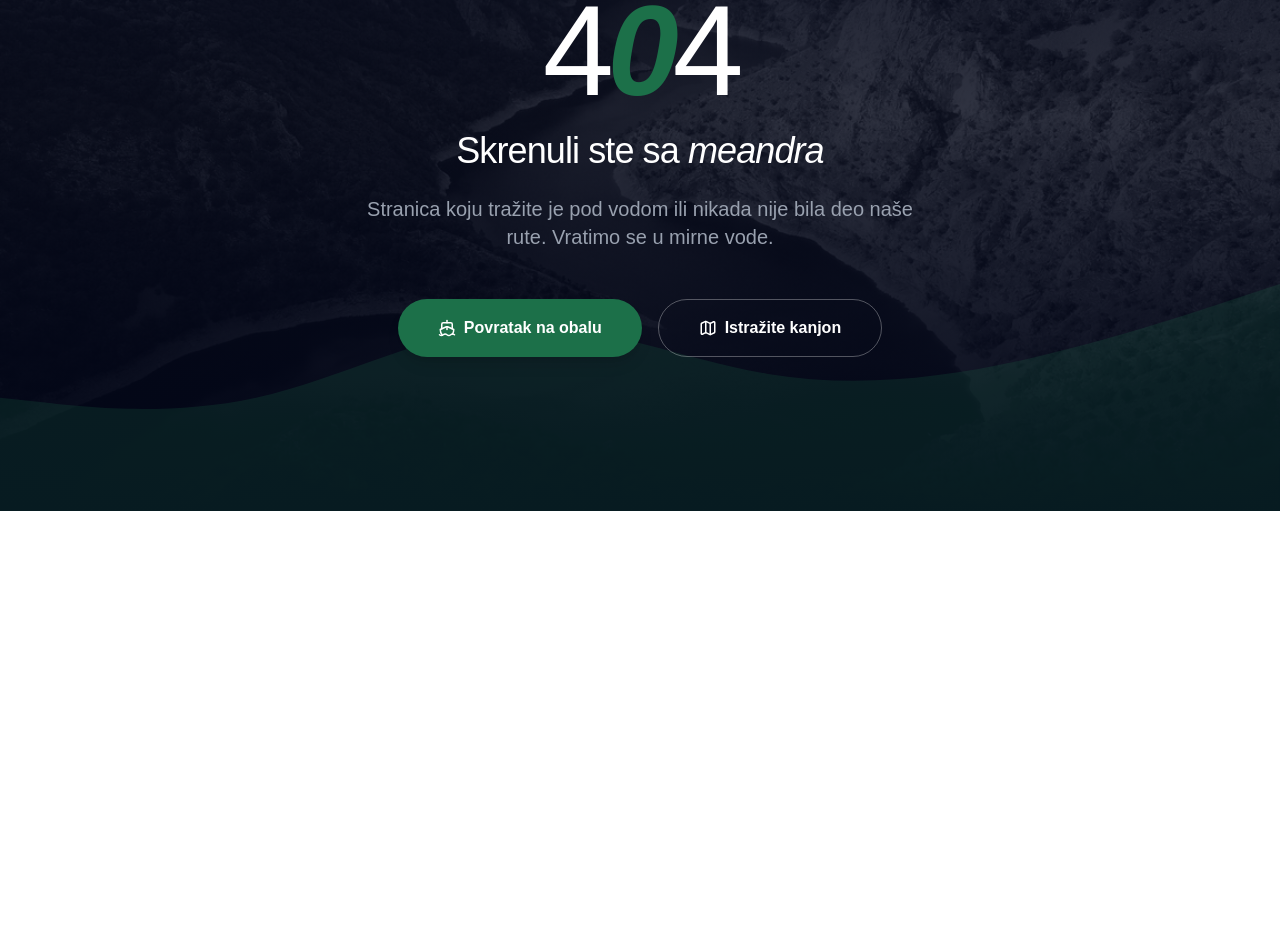
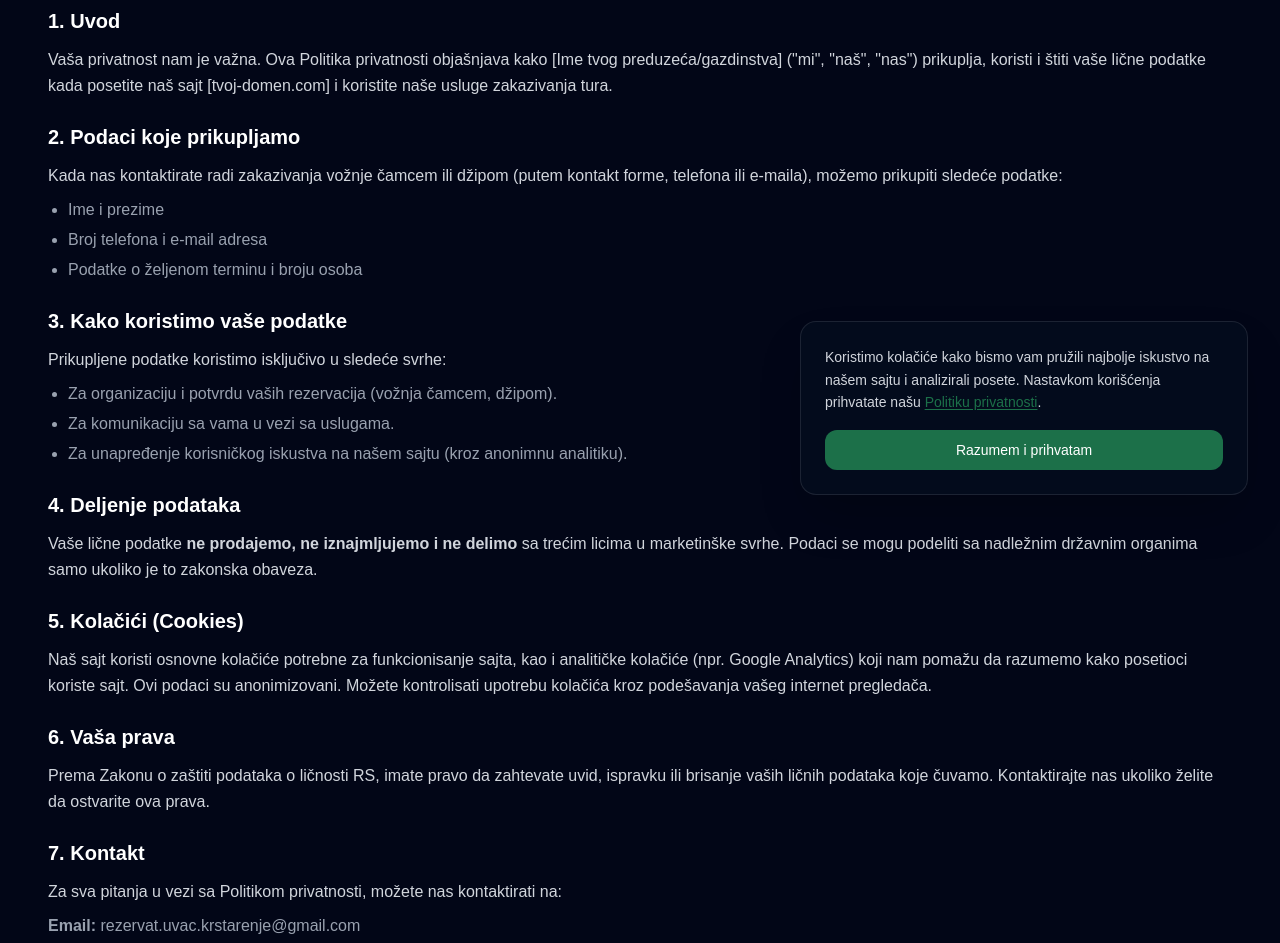
Before and after one commit to djmiro0/Uvac-Krstarica, a Next.js app: page /privacy in a window 1280 px wide. Before the commit this address had no page. Shown: the part 289-1232 px from the top of the page. Before the commit the page ends 800 px from the top, so only its background shows below. Built offline with nearby package versions, Linux system fonts and the light colour scheme.

Commit message:
number change, footer change, fixed style on Contact

```diff
--- /dev/null
+++ b/app/components/Cookies.tsx
@@ -0,0 +1,49 @@
+"use client"
+
+import React, { useState, useEffect } from 'react';
+import { motion, AnimatePresence } from 'framer-motion';
+import Link from 'next/link';
+
+export default function CookieBanner() {
+    const [isVisible, setIsVisible] = useState(false);
+
+    useEffect(() => {
+        const consent = localStorage.getItem('cookieConsent');
+        if (!consent) {
+            setIsVisible(true);
+        }
+    }, []);
+
+    const acceptCookies = () => {
+        localStorage.setItem('cookieConsent', 'true');
+        setIsVisible(false);
+    };
+
+    return (
+        <AnimatePresence>
+            {isVisible && (
+                <motion.div
+                    initial={{ y: 100, opacity: 0 }}
+                    animate={{ y: 0, opacity: 1 }}
+                    exit={{ y: 100, opacity: 0 }}
+                    className="fixed bottom-4 left-4 right-4 md:left-auto md:right-8 md:max-w-md bg-[#030b1c] border border-white/10 p-6 rounded-2xl shadow-2xl z-50 flex flex-col gap-4"
+                >
+                    <p className="text-sm text-gray-300 leading-relaxed">
+                        Koristimo kolačiće kako bismo vam pružili najbolje iskustvo na našem sajtu i analizirali posete. Nastavkom korišćenja prihvatate našu{' '}
+                        <Link href="/privacy" className="text-[#1C7049] hover:text-white transition-colors font-medium underline-offset-2 underline">
+                            Politiku privatnosti
+                        </Link>.
+                    </p>
+                    <div className="flex gap-3">
+                        <button
+                            onClick={acceptCookies}
+                            className="flex-1 bg-[#1C7049] hover:bg-[#155638] text-white py-2.5 px-4 rounded-xl text-sm font-medium transition-colors"
+                        >
+                            Razumem i prihvatam
+                        </button>
+                    </div>
+                </motion.div>
+            )}
+        </AnimatePresence>
+    );
+}
--- /dev/null
+++ b/app/components/Footer.tsx
@@ -0,0 +1,19 @@
+import React from 'react';
+import Link from "next/link";
+
+function Footer() {
+    const currentYear = new Date().getFullYear();
+    return (
+        <footer className=" py-4 px-4 md:px-6 relative overflow-hidden bg-[#020617]mt-20 pt-8 border-t border-white/5 flex flex-col md:flex-row justify-between items-center gap-6 text-gray-500 text-[12px] md:text-sm text-center md:text-left">
+                <p className="font-bold text-gray-400 mb-1">Specijalni Rezervat Prirode Uvac</p>
+                <p>© {currentYear} Plovidba Uvac. Sva prava zadržana.</p>
+            <div className="flex flex-wrap justify-center gap-4 md:gap-8">
+                <Link href="#kanjon" className="hover:text-[#1C7049] transition-colors">O Rezervatu</Link>
+                <Link href="#voznja" className="hover:text-[#1C7049] transition-colors">Ture</Link>
+                <Link href="/privacy" className="hover:text-[#1C7049] transition-colors">Privatnost</Link>
+            </div>
+        </footer>
+    );
+}
+
+export default Footer;
--- a/app/components/Gallery.tsx
+++ b/app/components/Gallery.tsx
@@ -14,20 +14,20 @@ export default function Gallery() {
         { src: '/gosti.png', alt: 'Zadovoljni gosti', size: 'md:col-span-1 md:row-span-2' },
         { src: '/pecina.png', alt: 'Ulaz u Ledenu pećinu @Bravo Tours', size: 'md:col-span-1 md:row-span-1' },
         { src: '/camac.png', alt: 'Naš voljeni čamac', size: 'md:col-span-2 md:row-span-1' },
-        { src: '/dzip.png', alt: 'Naša off-road vozila', size: 'md:col-span-2 md:row-span-1' }
+        { src: '/dzip.png', alt: 'Vožnja džipom - dostupna tokom cele godine', size: 'md:col-span-2 md:row-span-1' }
     ];
 
     return (
         <section id="galerija" className="py-24 px-6 bg-[#020617]">
             <div className="max-w-6xl mx-auto">
                 {/* Header */}
-                <div className="flex flex-col md:flex-row justify-between items-end mb-12 gap-6">
+                <div className="flex flex-col justify-between mb-12 gap-6">
                     <div>
                         <span className="text-[#1C7049] tracking-widest uppercase text-sm font-bold mb-2 block">Kroz objektiv</span>
-                        <h2 className="text-4xl md:text-5xl font-light text-white">Doživljaj sa <span className="font-bold">vožnje</span></h2>
+                        <h2 className="text-4xl md:text-5xl font-light text-white">Doživljaj sa <span className="font-bold">tura</span></h2>
                     </div>
-                    <p className="text-gray-400 max-w-md text-sm md:text-right">
-                        Svaka slika je zabeležena tokom naših tura. Od bliskih susreta sa supovima do istraživanja skrivenih uglova kanjona.
+                    <p className="text-gray-400 leading-relaxed mb-8 text-lg">
+                        Svaka slika je zabeležena tokom naših tura. Od bliskih susreta sa supovima na reci do off-road avantura koje organizujemo tokom cele godine.
                     </p>
                 </div>
 
--- a/app/components/Navbar.tsx
+++ b/app/components/Navbar.tsx
@@ -3,6 +3,7 @@
 import React, { useState, useEffect } from 'react';
 import { motion, AnimatePresence } from 'framer-motion';
 import { Menu, X } from 'lucide-react';
+import Link from "next/link";
 
 interface NavLink {
     title: string;
@@ -30,7 +31,7 @@ export default function Navbar() {
     }, [isOpen]);
 
     const navLinks: NavLink[] = [
-        { title: 'Početna', href: '#home' },
+        { title: 'Početna', href: '/' },
         { title: 'O Kanjonu', href: '#kanjon' },
         { title: 'Vožnja', href: '#voznja' },
         { title: 'Kontakt', href: '#kontakt' },
@@ -45,7 +46,7 @@ export default function Navbar() {
                 }`}
             >
                 <div className="max-w-7xl mx-auto px-6 flex justify-between items-center">
-                    <a href="#home" className="text-xl md:text-2xl font-light text-white flex items-center gap-2">
+                    <Link href="/" className="text-xl md:text-2xl font-light text-white flex items-center gap-2">
                         Plovidba<span className="font-black italic text-[#1C7049]">Uvac</span>
                         <div
                             style={{
@@ -63,18 +64,18 @@ export default function Navbar() {
                             }}
                             aria-hidden="true"
                         />
-                    </a>
+                    </Link>
 
                     {/* Desktop Meni */}
                     <div className="hidden md:flex gap-10">
                         {navLinks.map((link) => (
-                            <a
+                            <Link
                                 key={link.title}
                                 href={link.href}
                                 className="text-white/70 hover:text-white text-[11px] uppercase tracking-[0.2em] transition-all hover:letter-spacing-[0.3em]"
                             >
                                 {link.title}
-                            </a>
+                            </Link>
                         ))}
                     </div>
 
@@ -140,8 +141,8 @@ export default function Navbar() {
                             {/* Dno sidebara sa kontaktom */}
                             <div className="mt-auto p-8 border-t border-white/5 bg-white/[0.02]">
                                 <p className="text-[#1C7049] text-xs font-bold uppercase tracking-widest mb-4">Rezervacije</p>
-                                <a href="tel:+381653030319" className="text-white font-bold">+381 65 3030 319
-                                </a>
+                                <Link href="tel:+381603228819" className="text-white font-bold">+381 60 3228 819
+                                </Link>
                             </div>
                         </motion.div>
                     </>
--- a/app/components/Services.tsx
+++ b/app/components/Services.tsx
@@ -2,7 +2,7 @@
 
 import React from 'react';
 import { motion } from 'framer-motion';
-import { Users, Wind, Clock, MapPin, Anchor, Camera } from 'lucide-react';
+import { Users, Wind, Clock, MapPin, Anchor, Camera, Car } from 'lucide-react';
 
 interface ServiceItem {
     icon: React.ReactNode;
@@ -38,16 +38,16 @@ export default function Services() {
             detail: "Fleksibilni polasci"
         },
         {
-            icon: <Wind size={24} />,
-            title: "Eko Plovidba",
-            text: "Naši čamci i način vožnje minimiziraju buku kako ne bismo remetili prirodni mir ptica.",
-            detail: "Očuvanje prirode"
-        },
-        {
             icon: <Users size={24} />,
             title: "Lokalni Vodiči",
             text: "Upoznajte istoriju i legende Uvca kroz priče iskusnih meštana koji poznaju svaki kamen.",
             detail: "Priče iz prve ruke"
+        },
+        {
+            icon: <Car size={24} />,
+            title: "Vožnja Džipom",
+            text: "Uzbudljiva off-road avantura do skrivenih vidikovaca. Istražite netaknutu prirodu i lepote rezervata sa kopna.",
+            detail: "Tokom cele godine"
         }
     ];
 
--- a/app/layout.tsx
+++ b/app/layout.tsx
@@ -2,6 +2,7 @@ import type { Metadata } from "next";
 import { Geist, Geist_Mono } from "next/font/google";
 import "./globals.css";
 import { Analytics } from "@vercel/analytics/next"
+import CookieBanner from "@/app/components/Cookies";
 
 const geistSans = Geist({
   variable: "--font-geist-sans",
@@ -30,6 +31,7 @@ export default function RootLayout({
         className={`${geistSans.variable} ${geistMono.variable} antialiased`}
       >
         {children}
+        <CookieBanner />
       </body>
     </html>
   );
--- a/app/page.tsx
+++ b/app/page.tsx
@@ -6,6 +6,7 @@ import About from './components/About';
 import Services from './components/Services';
 import Contact from './components/Contact';
 import Gallery from './components/Gallery';
+import Footer from "@/app/components/Footer";
 
 
 export default function Home() {
@@ -13,12 +14,12 @@ export default function Home() {
       <div className="bg-[#020617] min-h-screen text-white font-sans overflow-x-hidden selection:bg-[#1C7049]/30">
         <Navbar />
         <FloatingBoat />
-
         <Hero />
         <About />
         <Services />
           <Gallery />
         <Contact />
+          <Footer />
       </div>
   );
 }
--- /dev/null
+++ b/app/privacy/page.tsx
@@ -0,0 +1,77 @@
+import React from 'react';
+import Navbar from "@/app/components/Navbar";
+
+export default function PolitikaPrivatnosti() {
+    return (
+        <>
+            <Navbar/>
+            <main className=" bg-[#020617] pt-32 pb-24 px-6 text-gray-300">
+                <div className="py-24 px-6">
+                    <h1 className="text-3xl md:text-4xl font-bold text-white mb-8">Politika Privatnosti</h1>
+
+                    <div className="space-y-6 text-sm md:text-base leading-relaxed">
+                        <section>
+                            <h2 className="text-xl font-semibold text-white mb-3">1. Uvod</h2>
+                            <p>
+                                Vaša privatnost nam je važna. Ova Politika privatnosti objašnjava kako [Ime tvog preduzeća/gazdinstva] ("mi", "naš", "nas") prikuplja, koristi i štiti vaše lične podatke kada posetite naš sajt [tvoj-domen.com] i koristite naše usluge zakazivanja tura.
+                            </p>
+                        </section>
+
+                        <section>
+                            <h2 className="text-xl font-semibold text-white mb-3">2. Podaci koje prikupljamo</h2>
+                            <p>Kada nas kontaktirate radi zakazivanja vožnje čamcem ili džipom (putem kontakt forme, telefona ili e-maila), možemo prikupiti sledeće podatke:</p>
+                            <ul className="list-disc pl-5 mt-2 space-y-1 text-gray-400">
+                                <li>Ime i prezime</li>
+                                <li>Broj telefona i e-mail adresa</li>
+                                <li>Podatke o željenom terminu i broju osoba</li>
+                            </ul>
+                        </section>
+
+                        <section>
+                            <h2 className="text-xl font-semibold text-white mb-3">3. Kako koristimo vaše podatke</h2>
+                            <p>Prikupljene podatke koristimo isključivo u sledeće svrhe:</p>
+                            <ul className="list-disc pl-5 mt-2 space-y-1 text-gray-400">
+                                <li>Za organizaciju i potvrdu vaših rezervacija (vožnja čamcem, džipom).</li>
+                                <li>Za komunikaciju sa vama u vezi sa uslugama.</li>
+                                <li>Za unapređenje korisničkog iskustva na našem sajtu (kroz anonimnu analitiku).</li>
+                            </ul>
+                        </section>
+
+                        <section>
+                            <h2 className="text-xl font-semibold text-white mb-3">4. Deljenje podataka</h2>
+                            <p>
+                                Vaše lične podatke <strong>ne prodajemo, ne iznajmljujemo i ne delimo</strong> sa trećim licima u marketinške svrhe. Podaci se mogu podeliti sa nadležnim državnim organima samo ukoliko je to zakonska obaveza.
+                            </p>
+                        </section>
+
+                        <section>
+                            <h2 className="text-xl font-semibold text-white mb-3">5. Kolačići (Cookies)</h2>
+                            <p>
+                                Naš sajt koristi osnovne kolačiće potrebne za funkcionisanje sajta, kao i analitičke kolačiće (npr. Google Analytics) koji nam pomažu da razumemo kako posetioci koriste sajt. Ovi podaci su anonimizovani. Možete kontrolisati upotrebu kolačića kroz podešavanja vašeg internet pregledača.
+                            </p>
+                        </section>
+
+                        <section>
+                            <h2 className="text-xl font-semibold text-white mb-3">6. Vaša prava</h2>
+                            <p>Prema Zakonu o zaštiti podataka o ličnosti RS, imate pravo da zahtevate uvid, ispravku ili brisanje vaših ličnih podataka koje čuvamo. Kontaktirajte nas ukoliko želite da ostvarite ova prava.</p>
+                        </section>
+
+                        <section>
+                            <h2 className="text-xl font-semibold text-white mb-3">7. Kontakt</h2>
+                            <p>Za sva pitanja u vezi sa Politikom privatnosti, možete nas kontaktirati na:</p>
+                            <ul className="mt-2 text-gray-400">
+                                <li><strong>Email:</strong> rezervat.uvac.krstarenje@gmail.com</li>
+                                <li><strong>Telefon:</strong> +381 60 3228 819</li>
+                            </ul>
+                        </section>
+
+                        <p className="text-xs text-gray-500 mt-8 pt-8 border-t border-white/10">
+                            Poslednje ažuriranje: {new Date().toLocaleDateString('sr-RS')}
+                        </p>
+                    </div>
+                </div>
+            </main>
+        </>
+
+    );
+}
```
Also changed, not shown: app/components/Contact.tsx (+44 -43 lines), 1 other file (tests, documents, lock files or other folders).
